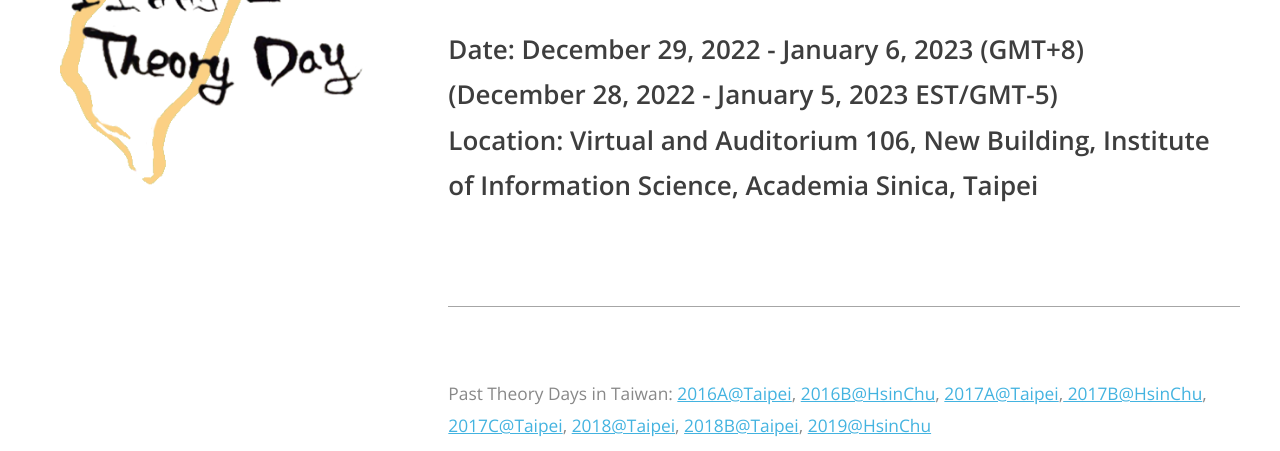
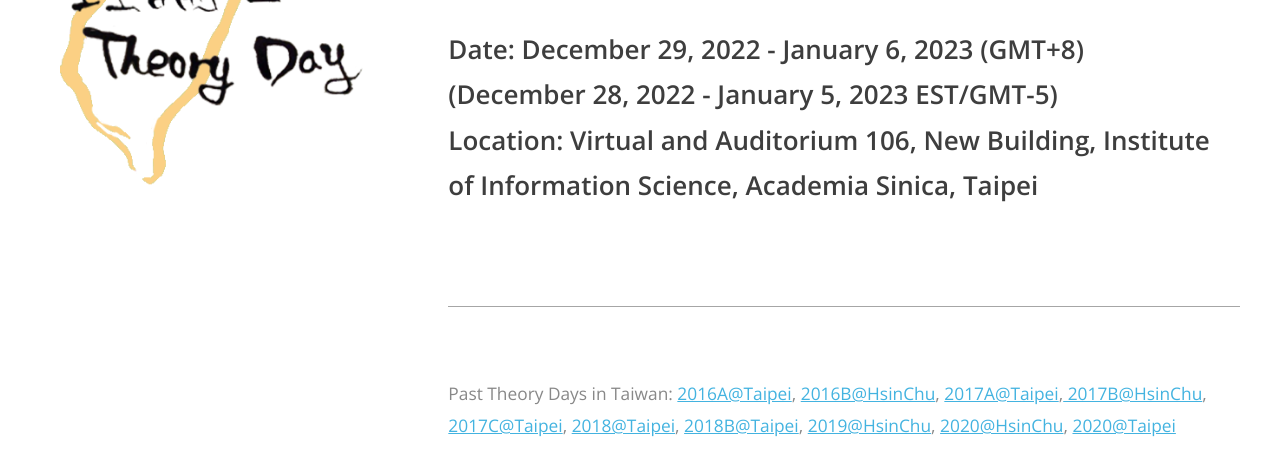
Before and after one commit to KuoTeChao/BranchTest, a plain HTML site: page index.html in a window 1280 px wide. Shown: the part 349-800 px from the top of the page. Drawn offline with nearby package versions, Linux system fonts and the light colour scheme.

Commit message:
Update index.html

```diff
--- a/index.html
+++ b/index.html
@@ -53,7 +53,7 @@
                             Talk slides: <a href="public_data/markb.pdf">talk 1</a>, <a href="public_data/georgiosp.pdf">talk 2</a>, <a href="public_data/xinh.pdf">talk 3</a>, <a href="public_data/yuichiy.pdf">talk 4</a>,
                             -->
                             <hr>
-							 Past Theory Days in Taiwan: <a href="2016A/index.html"> 2016A@Taipei</a>, <a href="2016B/index.html"> 2016B@HsinChu</a>, <a href="2017A/index.html"> 2017A@Taipei</a>,<a href="2017B/index.html"> 2017B@HsinChu</a>, <a href="2017C/index.html"> 2017C@Taipei</a>, <a href="2018/index.html"> 2018@Taipei</a>, <a href="2018B/index.html"> 2018B@Taipei</a>, <a href="2019/index.html">2019@HsinChu</a>
+							 Past Theory Days in Taiwan: <a href="2016A/index.html"> 2016A@Taipei</a>, <a href="2016B/index.html"> 2016B@HsinChu</a>, <a href="2017A/index.html"> 2017A@Taipei</a>,<a href="2017B/index.html"> 2017B@HsinChu</a>, <a href="2017C/index.html"> 2017C@Taipei</a>, <a href="2018/index.html"> 2018@Taipei</a>, <a href="2018B/index.html"> 2018B@Taipei</a>, <a href="2019/index.html">2019@HsinChu</a>, <a href="2020/index.html">2020@HsinChu</a>, <a href="2020B/index.html">2020@Taipei</a>
                             <br><br>
 							In the last few years, we invited our theory friends to visit us in Taiwan at the year-end to share their research works in theory day(s) events. This year, however, due to the pandemic, such visits and gatherings are not possible. Nevertheless, thanks to the great initiative by our old friend Elaine Shi, we decide to continue this tradition virtually and invite more friends!
                             <br><br>
```
